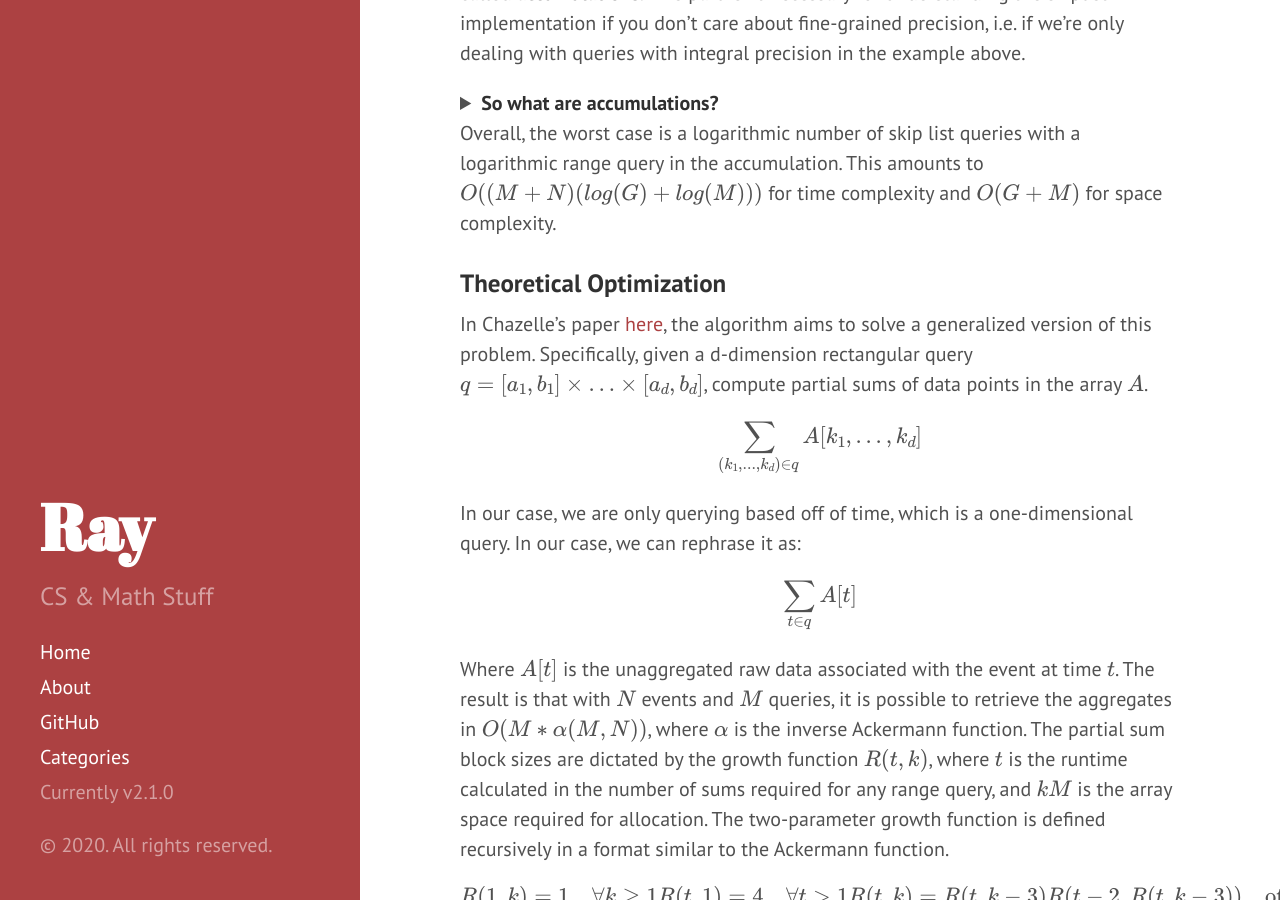
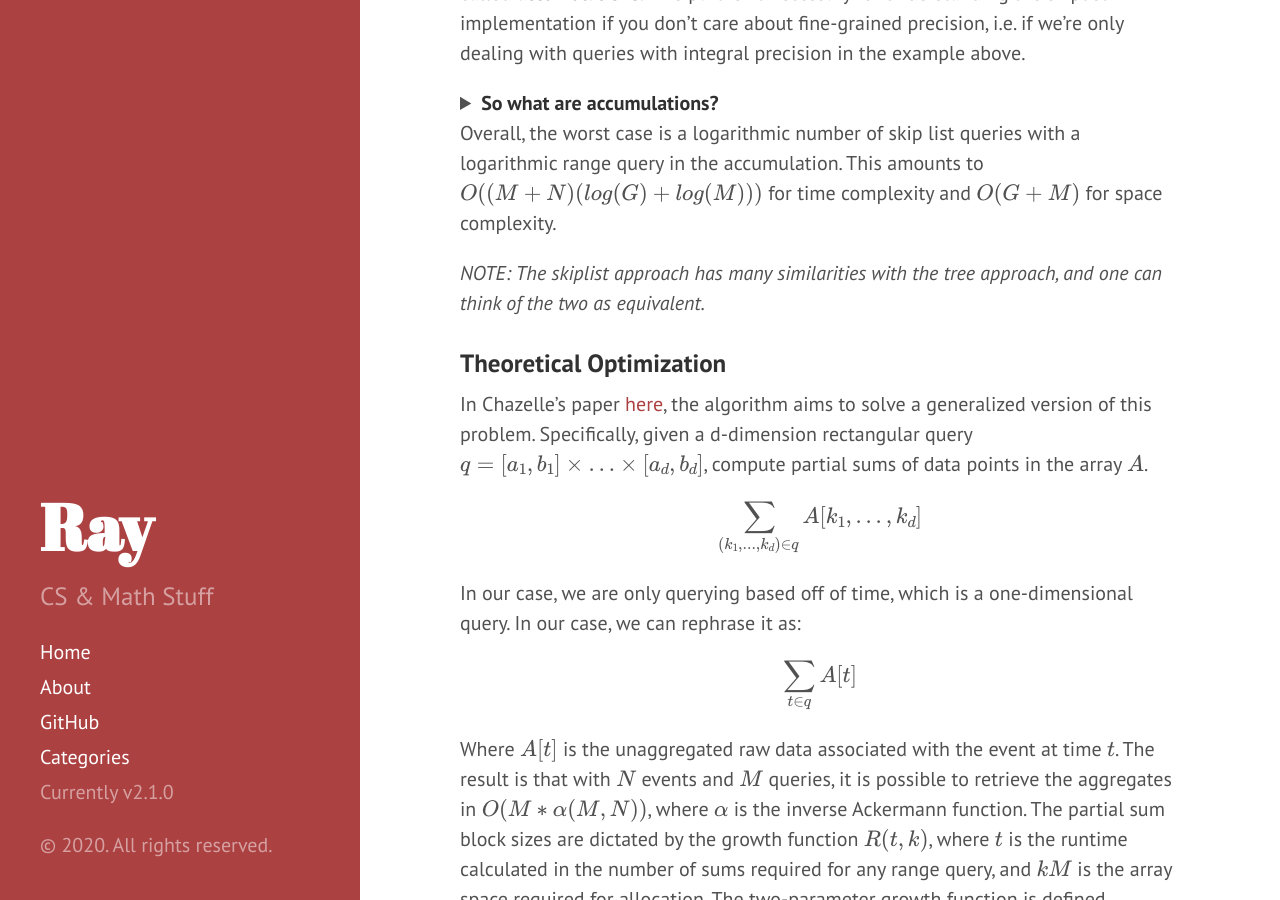
Before and after one commit to OneRaynyDay/oneraynyday.github.io, a Jekyll site: the page built from _posts/2020-09-22-Feature-Store.md, in a window 1280 px wide and 900 px high, scrolled down 10029 px. Built offline with Jekyll 4.4.1, drawn with Linux system fonts in a browser that asks for light colours; formulas are drawn with MathJax 3; comment, search, counter and statistics services are not loaded.

Commit message:
Add a note

```diff
--- a/_posts/2020-09-22-Feature-Store.md
+++ b/_posts/2020-09-22-Feature-Store.md
@@ -270,6 +270,7 @@ So the basic idea of accumulations is to *delegate the smaller remainder interva
 
 Overall, the worst case is a logarithmic number of skip list queries with a logarithmic range query in the accumulation. This amounts to $O((M+N) (log(G) + log(M)))$ for time complexity and $O(G+M)$ for space complexity.
 
+*NOTE: The skiplist approach has many similarities with the tree approach, and one can think of the two as equivalent.*
 
 ### Theoretical Optimization
 
```
